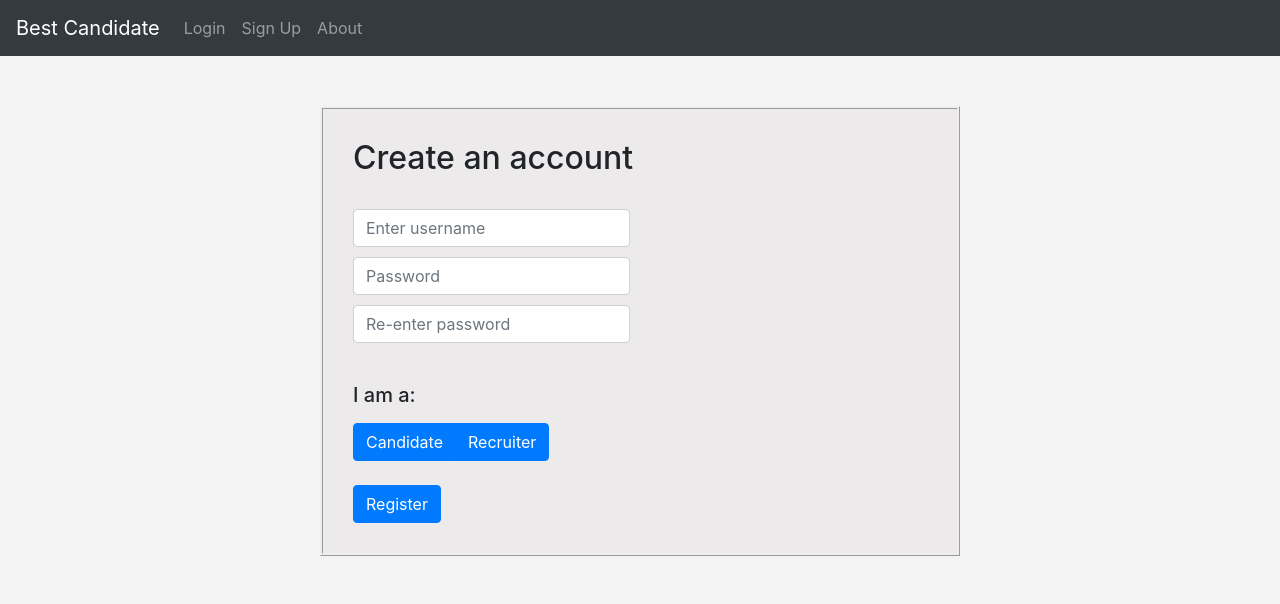
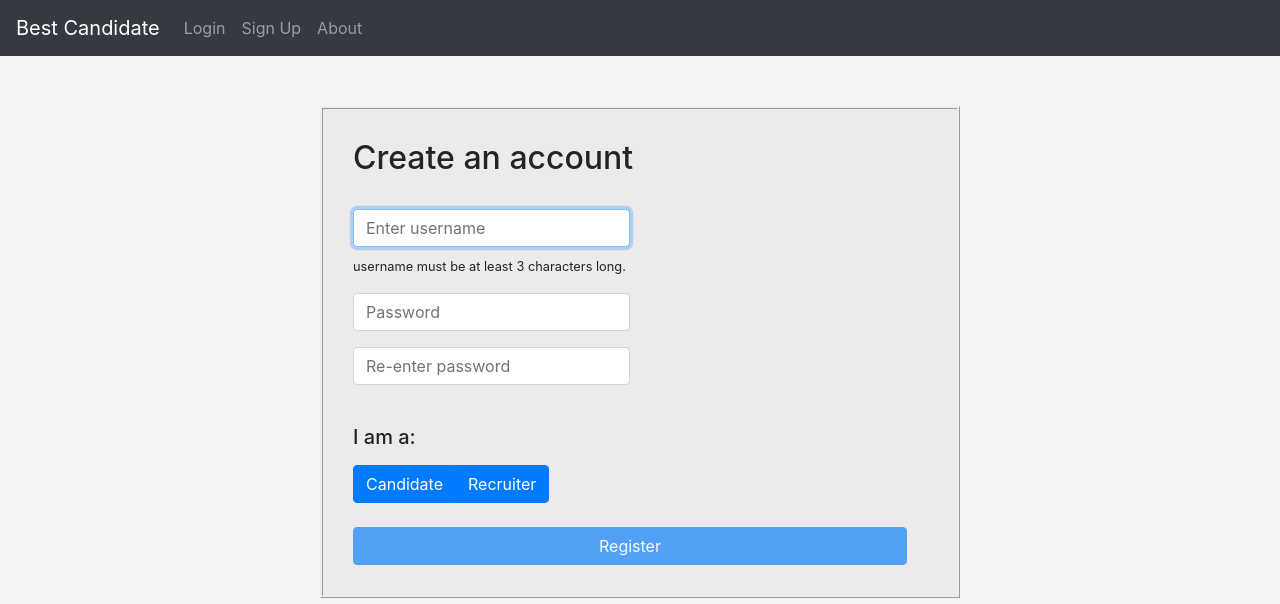
Before and after one commit to parulraheja98/BestCandidate, a React (Create React App) app in the folder front-end/: page /register in a window 1280 px wide. Shown: the top 604 px of the page. Built offline with nearby package versions, Linux system fonts and the light colour scheme.

Commit message:
progress on login and register, almost finished

```diff
--- a/front-end/src/layout/Login.js
+++ b/front-end/src/layout/Login.js
@@ -8,14 +8,20 @@ export class Login extends Component {
     constructor(props){
         super(props);
         const { cookies } = props;
-        this.state = {loggedIn: false, username: '', password: '', invalidCredentials: false};
-        this.handleSubmit = this.handleSubmit.bind(this);
-        this.handleUsername = this.handleUsername.bind(this);
-        this.handlePasswordInput = this.handlePasswordInput.bind(this);
+        this.state = {
+            loggedIn: false,
+            username: '',
+            password: '',
+            invalidCredentials: false,
+            minInputLength:2
+        };
     }
 
-    handleSubmit(event) {
+    validateForm(){
+        return (this.state.username.length > this.state.minInputLength && this.state.password.length > this.state.minInputLength);
+    }
 
+    handleSubmit = event => {
         event.preventDefault();
         console.log("sending "+this.state.username+" and "+this.state.password);
         const {cookies} = this.props;
@@ -27,31 +33,30 @@ export class Login extends Component {
             })
             })
             .then(response => response.json())
-        .then(data => {
-        console.log(data);
+            .then(response => {
+            console.log(response);
             console.log('received response');
-        if(data.access_token) {
+            if(response.access_token) {
                 this.setState({invalidCredentials:false});
-            cookies.set('access_token',data.access_token,{path:'/'}); //store the received tokens
-            cookies.set('refresh_token', data.refresh_token, {path: '/'});
+                cookies.set('access_token',response.access_token,{path:'/'}); //store the received tokens
+                cookies.set('refresh_token', response.refresh_token, {path: '/'});
                 this.setState({loggedIn:true});
                 //this.props.history.push('/');
             }else {
                 this.setState({invalidCredentials:true}); //show the notification that says invalid password
             }
             })
-
     }
 
-    handleUsername(event){
-        event.preventDefault();
-        this.setState({username : event.target.value});
+
+
+    handleChange = event => {
+        console.log(event.target.id+"updating to "+event.target.value);
+        this.setState({
+          [event.target.id]: event.target.value
+        });
       }
 
-    handlePasswordInput(event){
-        event.preventDefault();
-        this.setState({password : event.target.value});
-    }
 
 
     render() {
@@ -59,26 +64,18 @@ export class Login extends Component {
             <div style={this.getLoginDivStyle()}>
                 <h2>Welcome back</h2>
                 <br/>
-               <Form style={this.getFormStyle()}>
+               <Form style={this.getFormStyle()} onSubmit={this.handleSubmit}>
                     <Form.Group controlId="username">
-                        <Form.Control type='text' placeholder='Enter username' onChange={this.handleUsername} required/>
+                        <Form.Control autoFocus type='text' value={this.username} placeholder='Enter username' onChange={this.handleChange} required/>
                     </Form.Group>
-                    <Form.Group controlId="formBasicPassword">
-                        <Form.Control type="password" onClick={this.handlePasswordInput} placeholder="Password" required/>
+                    <Form.Group controlId="password">
+                        <Form.Control type="password" value ={this.password} onChange={this.handleChange} placeholder="Password" required/>
                     </Form.Group>
                     <br/>
-                    <Button variant="primary"  onClick={this.handleSubmit} type="submit">Log in</Button>
+                    <Button block  variant="primary" disabled={!this.validateForm()} type="submit">Login</Button>
                 </Form>
-                {
-                this.state.invalidCredentials ?
-                <Alert style={this.getAlertStyle()} variant='danger'>Failed to log in</Alert>
-                :null
-                }
-                {
-                this.state.loggedIn ?
-                <Alert variant='success'>You are logged in</Alert>
-                :null
-                }
+                { this.state.invalidCredentials ?<Alert style={this.getAlertStyle()} variant='danger'>Failed to log in</Alert> :null}
+                {this.state.loggedIn ?<Alert variant='success'>You are logged in</Alert>:null}
             </div>
         )
     }
--- a/front-end/src/layout/Register.js
+++ b/front-end/src/layout/Register.js
@@ -13,49 +13,33 @@ export class Register extends Component {
             email:'',
             credentialsMatch:true,
             role: '',
-            successsfulRegistration: true
+            successsfulRegistration: true,
+            minLength: 3
         };
-
-        this.handleRePassword = this.handleRePassword.bind(this);
-        this.handleSubmit = this.handleSubmit.bind(this);
-        this.handleUsername = this.handleUsername.bind(this);
-        this.handlePassword = this.handlePassword.bind(this);
-        this.handleEmail = this.handleEmail.bind(this);
-        this.handleRole = this.handleRole.bind(this);
     }
 
-    handleUsername(event) {
-        event.preventDefault();
-        this.setState({username:event.target.value});
+    validateForm(){
+        return (this.state.username.length > this.state.minInputLength &&
+            this.state.password.length > this.state.minInputLength);
     }
 
-    handleEmail(event) {
-        event.preventDefault();
-        this.setState({email:event.target.value});
-    }
+    handleChange = event => {
+        //console.log(event.target.id+" updating to "+event.target.value);
+        console.log("the ussername is "+this.state.username);
+        console.log("the password is "+this.state.password);
+        this.setState({
+          [event.target.id]: event.target.value
+        });
+      }
 
-    handlePassword(event) {
-        event.preventDefault();
-        this.setState({password:event.target.value});
-    }
-
-    handleRePassword(event) {
-        event.preventDefault();
-        this.setState({confPassword:event.target.value});
-    }
-
-    handleRole(event){
-        event.preventDefault();
-        console.log("this is the event");
-        console.log(event);
-    }
 
     handleSubmit(event) {
 
         event.preventDefault();
-
+        console.log("sending "+this.state.username+" and "+this.state.password);
 
         if(this.state.password === this.state.confPassword){
+
             console.log("Passwords match");
 
             var registerCredentials = JSON.stringify({
@@ -96,15 +80,26 @@ export class Register extends Component {
 
     render() {
         return (
-            <div style={this.getLoginDivStyle()}>
+            <div style={this.getLoginDivStyle()} onSubmit={this.handleSubmit}>
                 <h2>Create an account</h2>
                 <br/>
-               <Form style={this.getFormStyle()}>
-                    <Form.Control type='text' placeholder='Enter username' onChange={this.handleUsername} required/>
-                    <Form.Group controlId="formBasicPassword">
-                        <Form.Control type="password" onClick={this.handlePassword} placeholder="Password" required/>
-                        <Form.Control type='password' placeholder='Re-enter password' onChange={this.handleRePassword} required/>
+               <Form style={this.getFormStyle()}  onSubmit={this.handleSubmit}>
+
+                    <Form.Group controlId="username">
+                        <Form.Control autoFocus type='text'  value={this.state.username} placeholder='Enter username' onChange={this.handleChange} required/>
+                        <Form.Text className="text"> username must be at least {this.state.minLength} characters long.</Form.Text>
                     </Form.Group>
+
+                    <Form.Group controlId="password">
+                        <Form.Control type="password" value={this.state.password} onChange={this.handleChange} placeholder="Password" required/>
+                    </Form.Group>
+
+
+                    <Form.Group controlId="confPassword">
+                        <Form.Control type='password' value={this.confPassword}  onChange={this.handleChange} placeholder='Re-enter password' required/>
+                    </Form.Group>
+
+
                     <br/>
                     <h5>I am a: </h5>
                     <ButtonGroup toggle className="mt-2">
@@ -114,7 +109,7 @@ export class Register extends Component {
 
                     <br/>
                     <br/>
-                    <Button variant="primary"  onClick={this.handleSubmit} type="submit">Register</Button>
+                    <Button block  variant="primary" disabled={!this.validateForm()} type="submit">Register</Button>
                 </Form>
             </div>
 
```
Lines whose indentation alone changed are shown as unchanged.
